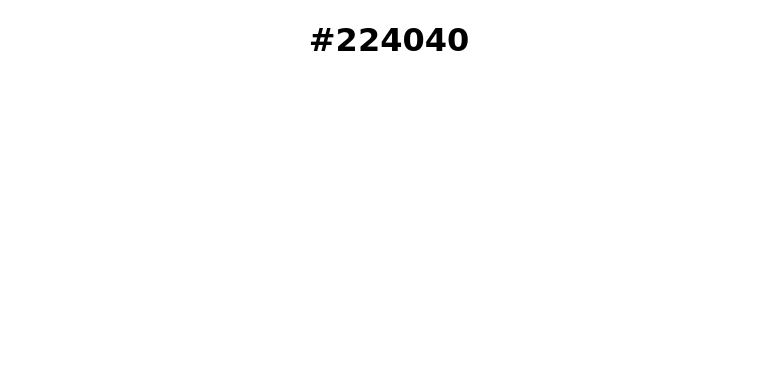
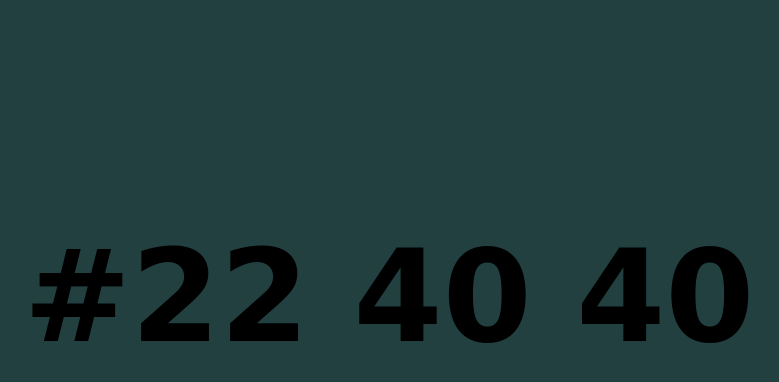
Before and after one commit to robertfine4631/clock, a plain HTML site: page index.html in a window 1280 px wide. Shown: the whole page, without its empty margins (251-1030 px from the left). Drawn offline with Linux system fonts and the light colour scheme.

Commit message:
finished clock and auto changing background

```diff
--- a/main.css
+++ b/main.css
@@ -1,4 +1,6 @@
 body {
 	text-align: center;
 	font-family: cursive;
+	font-size: 4em;
+	padding-top: 2em;
 }
--- a/main.js
+++ b/main.js
@@ -17,7 +17,8 @@ function updateClock() {
 
   var elem = document.getElementById('time');
 
-  elem.innerHTML = '#' + hours + '' + minutes + '' + seconds;
+  elem.innerHTML = '#' + hours + ' ' + minutes + ' ' + seconds;
+document.bgColor="#" + hours + minutes + seconds;
 }
 
 window.setInterval(updateClock, 200);
```
Also changed, not shown: 1 other file.
